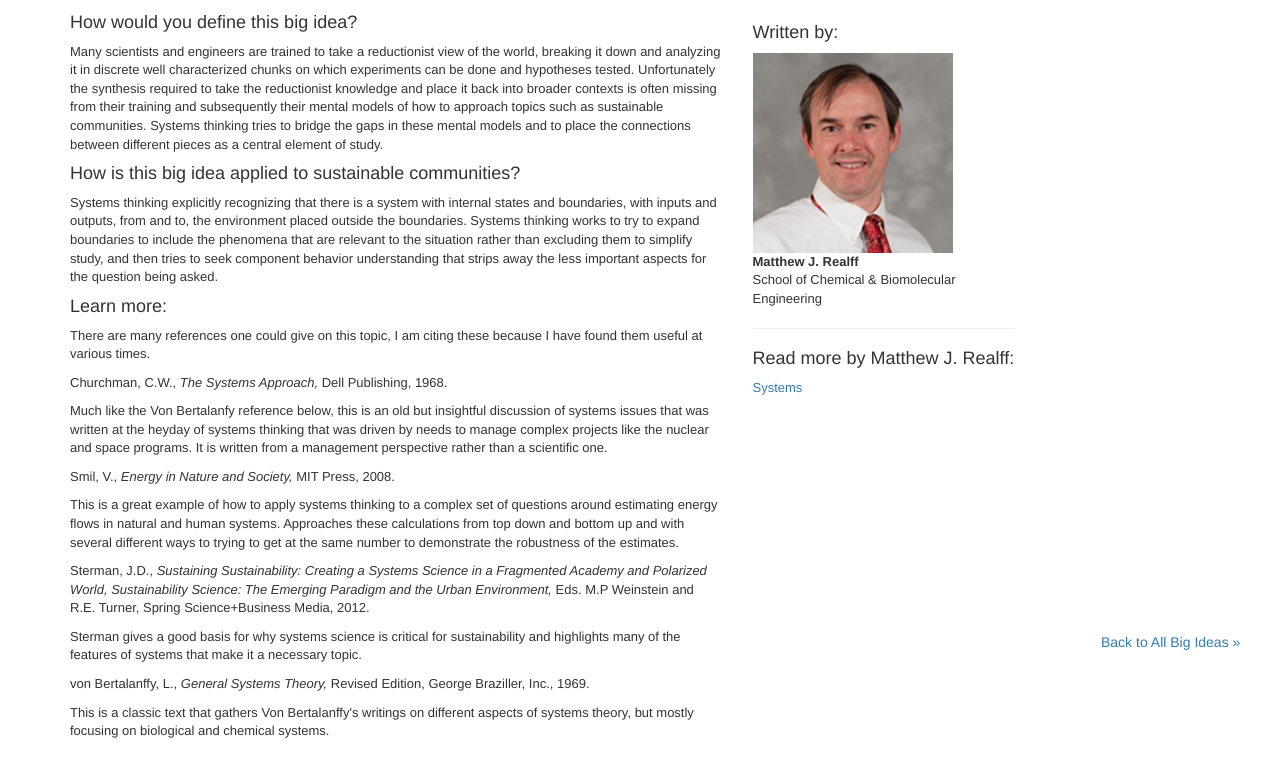
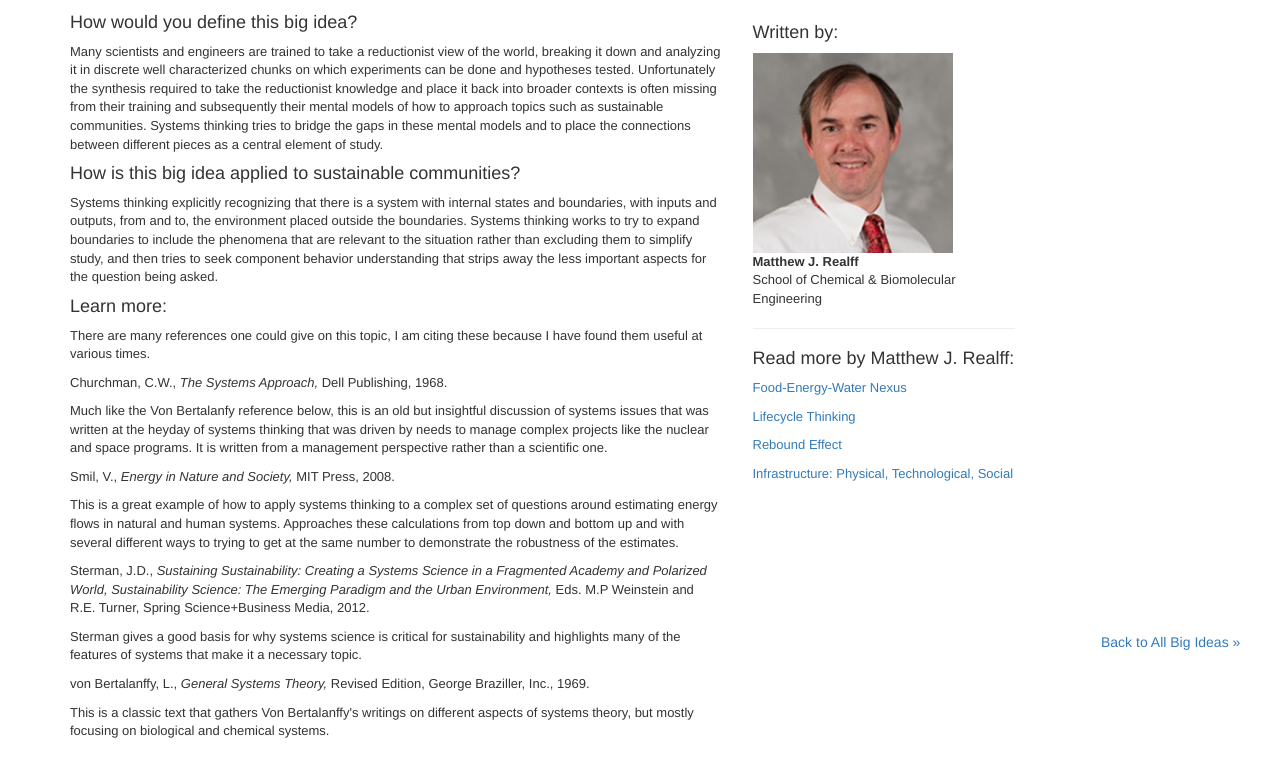
Before and after one commit to jamesadamfield/jamesadamfield.github.io, a plain HTML site: page slsbigideas/writeups/systems_thinking.html in a window 1280 px wide. Shown: the part 121-887 px from the top of the page. Drawn offline with nearby package versions, Linux system fonts and the light colour scheme; a script that the page names is missing.

Commit message:
updated read more links

```diff
--- a/slsbigideas/writeups/systems_thinking.html
+++ b/slsbigideas/writeups/systems_thinking.html
@@ -147,7 +147,10 @@
 
                       <hr>
                       <h4>Read more by Matthew J. Realff:</h4>
-                      <a href="systems.html#realff"><p>Systems</p></a>
+                      <a href="food-energy-water_nexus.html#realff"><p>Food-Energy-Water Nexus</p></a>
+                      <a href="lifecycle-thinking.html#realff"><p>Lifecycle Thinking</p></a>
+                      <a href="rebound_effect.html#realff"><p>Rebound Effect</p></a>
+                      <a href="infrastructure_physical_technological_social.html#realff"><p>Infrastructure: Physical, Technological, Social</p></a>
                     </div>
                   </div>
                   <div class="col-md-2"></div>
```
